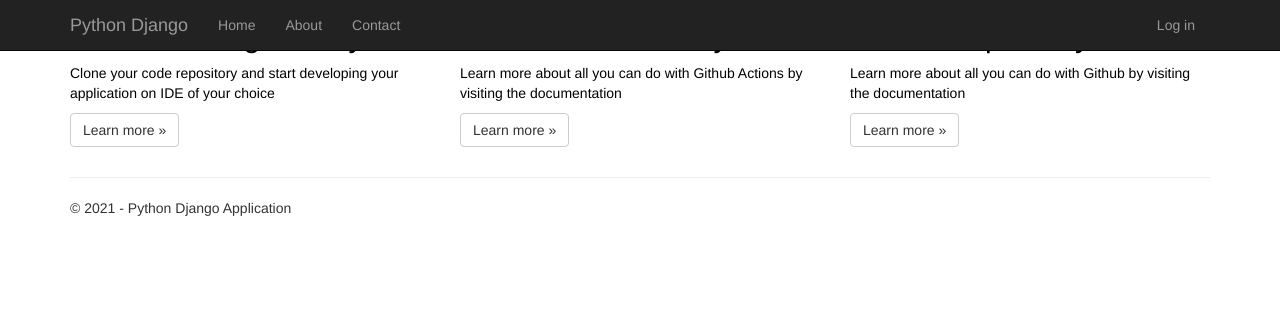
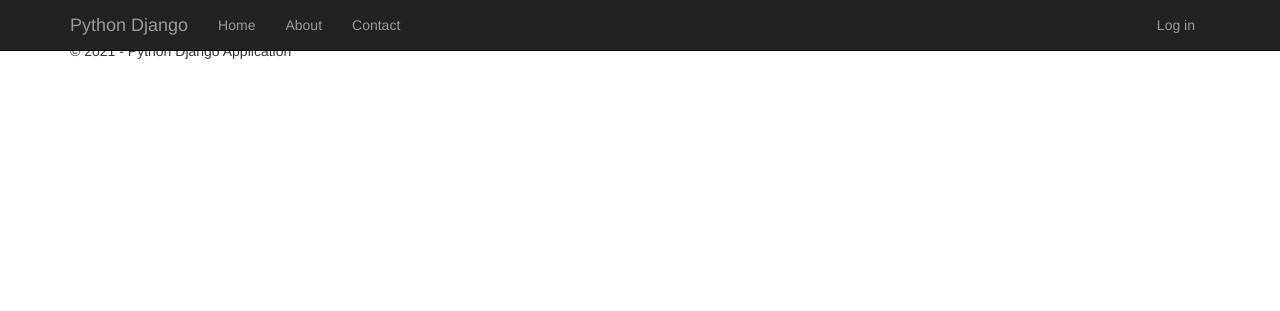
Before and after one commit to Ticlla/djangodevops-1, a Django app: page / in a window 1280 px wide. Shown: the top 311 px of the page. Run offline with Django 3.2, Linux system fonts and the light colour scheme; some libraries are stand-ins or nearby versions.

Commit message:
Update index.html

```diff
--- a/Application/app/templates/index.html
+++ b/Application/app/templates/index.html
@@ -4,27 +4,6 @@
 {% load staticfiles %}
 
 
-<div class="row">
 
-</div>
-<div class="row">
-    <div class="col-md-4">
-        <h2>Get started right away </h2>
-        <p>
-            Clone your code repository and start developing your application on IDE of your choice
-        </p>
-        <p><a class="btn btn-default" href="https://docs.github.com/en/github/creating-cloning-and-archiving-repositories/cloning-a-repository">Learn more &raquo;</a></p>
-    </div>
-    <div class="col-md-4">
-        <h2>Continuous Delivery</h2>
-        <p>Learn more about all you can do with Github Actions by visiting the documentation</p>
-        <p><a class="btn btn-default" href="https://docs.github.com/en/actions">Learn more &raquo;</a></p>
-    </div>
-    <div class="col-md-4">
-        <h2>Github Repository</h2>
-        <p>Learn more about all you can do with Github by visiting the documentation</p>
-        <p><a class="btn btn-default" href="https://docs.github.com">Learn more &raquo;</a></p>
-    </div>
-</div>
 
 {% endblock %}
```
